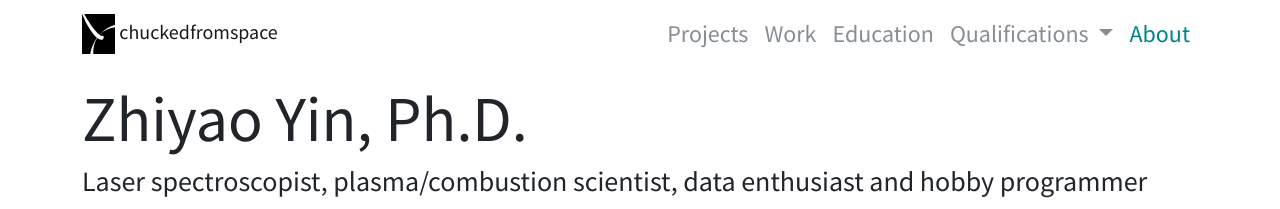
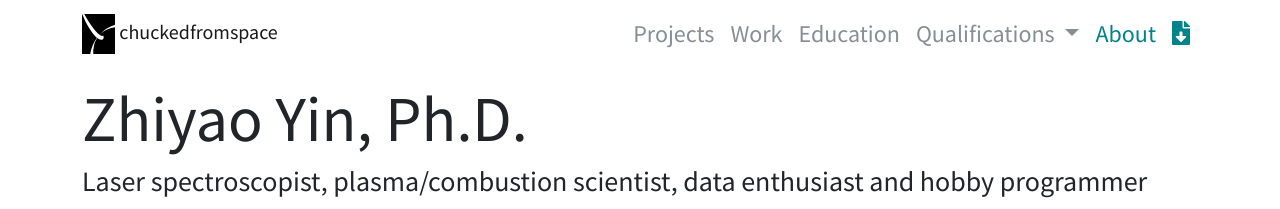
Before and after one commit to chuckedfromspace/chuckedfromspace.github.io, a Jekyll site: the page built from index.md, in a window 1280 px wide. Shown: the top 209 px of the page. Built offline with Jekyll 4.4.1, drawn with Linux system fonts in a browser that asks for light colours.

Commit message:
Add cv download link to navbar

```diff
--- a/_includes/navigation.html
+++ b/_includes/navigation.html
@@ -32,6 +32,15 @@
         <li class="nav-item">
           <a class="nav-link" href="#about">About</a>
         </li>
+        <li class="nav-item dropdown">
+          <a class="nav-link" href="#" id="navbarDropdown" role="button" data-bs-toggle="dropdown" aria-expanded="false">
+            <i class="fas fa-file-download" title="Download"></i>
+          </a>
+          <ul class="dropdown-menu" aria-labelledby="navbarDropdown">
+            <li><a class="dropdown-item" target="_blank" href="/assets/cv/cv_en.pdf">CV in English (PDF)</a></li>
+            <li><a class="dropdown-item" target="_blank" href="/assets/cv/cv_de.pdf">CV in German (PDF)</a></li>
+          </ul>
+        </li>
       </ul>
     </div>
   </div>
--- a/_sass/main.scss
+++ b/_sass/main.scss
@@ -56,6 +56,14 @@ nav {
     &.active {
       color: $accent-color;
     }
+  }
+
+  i {
+    color: $accent-color;
+
+    &:hover {
+      color: shade($accent-color, 25%);
+    };
   }
 }
 
```
